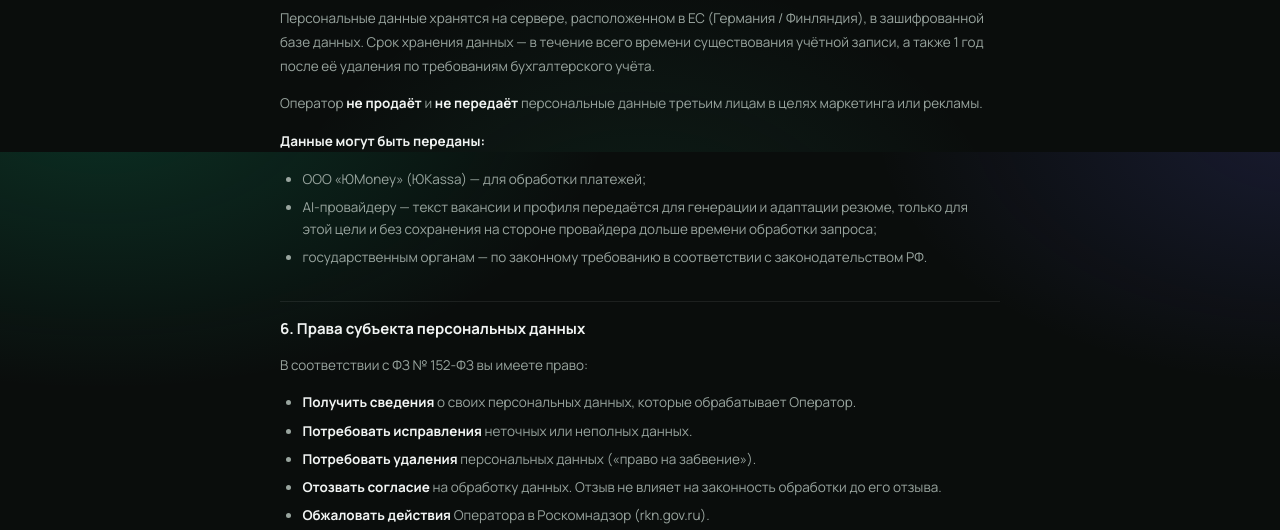
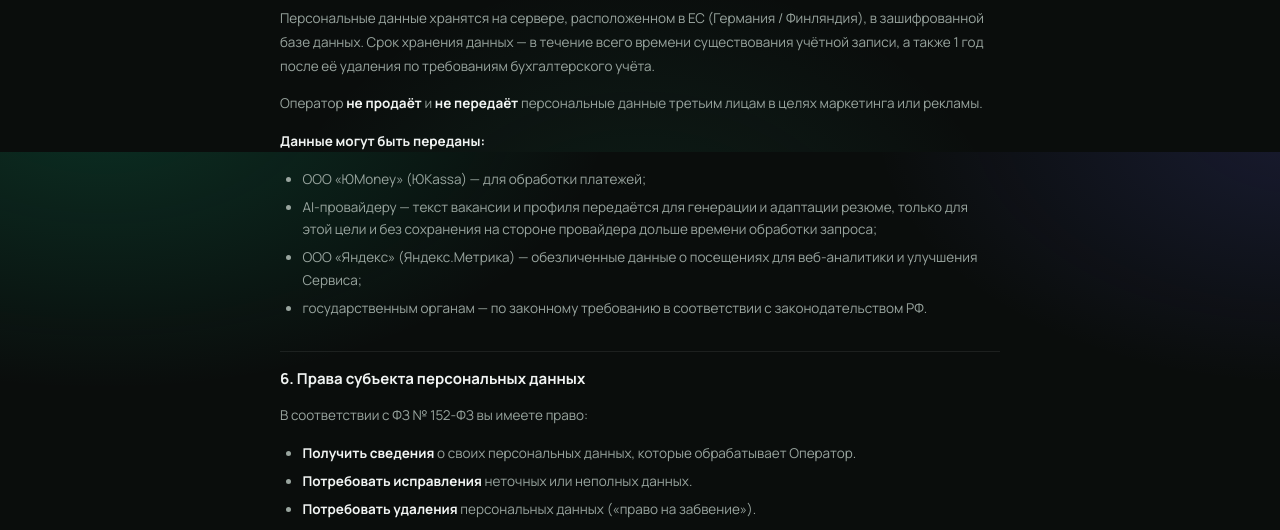
Before and after one commit to Dezodemius/resuming, a Python web app: template templates/privacy.html in a window 1280 px wide. Shown: the part 1448-1978 px from the top of the page. Run offline with Jinja, Linux system fonts and the light colour scheme; the template is opened without the code that fills it, so the values that code supplies are empty.

Commit message:
Update privacy.html

```diff
--- a/templates/privacy.html
+++ b/templates/privacy.html
@@ -53,6 +53,7 @@
 <ul>
   <li>ООО «ЮMoney» (ЮKassa) — для обработки платежей;</li>
   <li>AI-провайдеру — текст вакансии и профиля передаётся для генерации и адаптации резюме, только для этой цели и без сохранения на стороне провайдера дольше времени обработки запроса;</li>
+  <li>ООО «Яндекс» (Яндекс.Метрика) — обезличенные данные о посещениях для веб-аналитики и улучшения Сервиса;</li>
   <li>государственным органам — по законному требованию в соответствии с законодательством РФ.</li>
 </ul>
 
```
